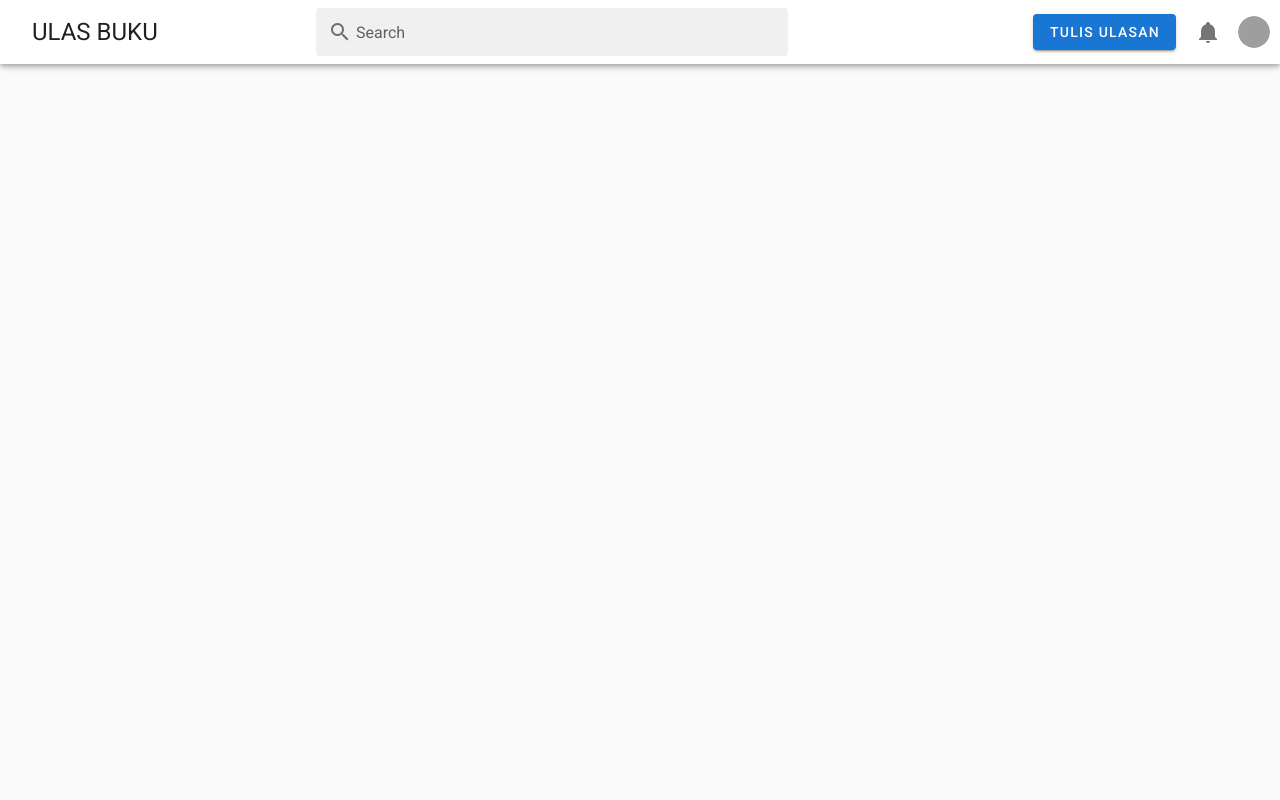
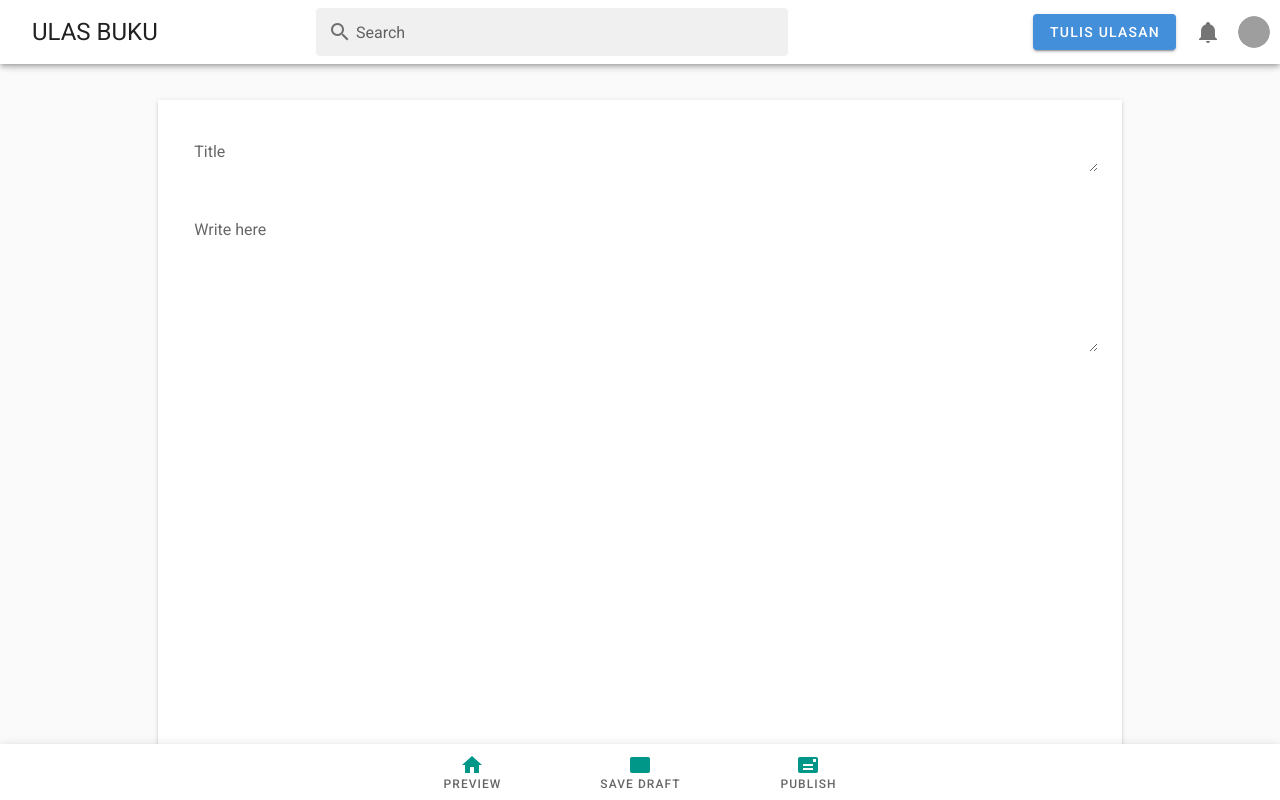
Before and after one commit to arifintahu/ulasbuku-client, a Vue app: page /write in a window 1280 px wide. Shown: the top 800 px of the page. Built offline with nearby package versions, Linux system fonts and the light colour scheme; grey boxes are pictures that could not be loaded.

Commit message:
add new review page

```diff
--- a/src/App.vue
+++ b/src/App.vue
@@ -26,7 +26,7 @@
         class="hidden-sm-and-down"
       />
       <v-spacer />
-      <v-btn color="primary" class="mx-2 hidden-sm-and-down">Tulis Ulasan</v-btn>
+      <v-btn color="primary" class="mx-2 hidden-sm-and-down" :to="{ name : 'Write'}">Tulis Ulasan</v-btn>
       <v-btn icon>
         <v-icon>mdi-bell</v-icon>
       </v-btn>
--- a/src/components/ReviewPost.vue
+++ b/src/components/ReviewPost.vue
@@ -10,8 +10,8 @@
         ></v-img>
         <v-container class="content pa-6 ">
         	<section id="title">
-        		<div class="display-2">{{content.title}}</div>
-		        <div class="body-1 py-2">
+        		<div class="display-1">{{content.title}}</div>
+		        <div class="body-2 py-2">
 		            <v-avatar size="24" class="mr-1" color="grey">
 		               <v-img :src="avatar"></v-img>
 		            </v-avatar>
@@ -23,6 +23,9 @@
         			{{content.body}}
         		</div>
         	</section>
+          <section id="profile">
+            <ReviewProfile :profile="profile"></ReviewProfile>
+          </section>
         </v-container>
     </v-sheet>
 
@@ -30,10 +33,19 @@
 </template>
 
 <script>
+  import ReviewProfile from '@/components/ReviewProfile.vue';
+
 	export default {
 		props: ['content'],
+    components: {
+      ReviewProfile
+    },
 		data: () => ({
-
+      profile : {
+        name : 'Miftahul Arifin',
+        desc : 'Electrical engineer who turned out to software developer. <br> Web Application Developer and also Big Data Developer',
+        username : '@arifintahu'
+      }
 		})
 	}
 </script>
--- /dev/null
+++ b/src/components/ReviewProfile.vue
@@ -0,0 +1,30 @@
+<template>
+  <div>
+
+    <div class="d-flex my-2">
+        <v-avatar size="64" class="mr-1" color="grey">
+           <v-img :src="avatar"></v-img>
+        </v-avatar>
+        <div class="mx-2">
+          <div class="title">
+            {{profile.name}}
+          </div>
+          <div v-html="profile.desc"></div>
+          <div class="font-weight-light">{{profile.username}}</div>
+        </div>
+    </div>
+
+  </div>
+</template>
+
+<script>
+	export default {
+		props: ['profile'],
+		data: () => ({
+
+		})
+	}
+</script>
+
+<style scoped>
+</style>
--- /dev/null
+++ b/src/components/WriteBottom.vue
@@ -0,0 +1,34 @@
+<template>
+  <div>
+    <v-bottom-navigation
+      grow
+      fixed
+    >
+      <v-btn>
+        <span>PREVIEW</span>
+        <v-icon color="teal">mdi-home</v-icon>
+      </v-btn>
+
+      <v-btn>
+        <span>SAVE DRAFT</span>
+        <v-icon color="teal">mdi-card</v-icon>
+      </v-btn>
+
+      <v-btn>
+        <span>PUBLISH</span>
+        <v-icon color="teal">mdi-mail</v-icon>
+      </v-btn>
+    </v-bottom-navigation>
+  </div>
+</template>
+
+<script>
+	export default {
+		data: () => ({
+
+		})
+	}
+</script>
+
+<style scoped>
+</style>
--- /dev/null
+++ b/src/components/WriteSheet.vue
@@ -0,0 +1,40 @@
+<template>
+  <div>
+  	<v-sheet width="100%" height="2300px" elevation="2">
+  		<v-container class="pa-6">
+  			<div id="title">
+  				<v-textarea
+		          solo
+		          name="input-title"
+		          label="Title"
+		          single-line
+		          class="display-1"
+		          flat
+		          rows="1"
+         		  row-height="12"
+		        ></v-textarea>
+  			</div>
+  			<div id="body">
+  				<v-textarea
+		          solo
+		          name="input-body"
+		          label="Write here"
+		          class="body-1"
+		          flat
+		        ></v-textarea>
+  			</div>
+  		</v-container>
+  	</v-sheet>
+  </div>
+</template>
+
+<script>
+	export default {
+		data: () => ({
+
+		})
+	}
+</script>
+
+<style scoped>
+</style>
--- a/src/router/index.js
+++ b/src/router/index.js
@@ -1,6 +1,6 @@
 import Vue from 'vue'
 import VueRouter from 'vue-router'
-import Home from '../views/Home.vue'
+import Home from '@/views/Home.vue'
 
 Vue.use(VueRouter)
 
@@ -15,6 +15,16 @@ Vue.use(VueRouter)
     name: 'Review',
     component: () => import('@/views/Review.vue'),
     props: true
+  },
+  {
+    path: '/write',
+    name: 'Write',
+    component: () => import('@/views/Write.vue')
+  },
+  {
+    path: '*',
+    name: '404',
+    component: () => import('@/views/404.vue')
   },
   {
     path: '/about',
--- /dev/null
+++ b/src/views/404.vue
@@ -0,0 +1,23 @@
+<template>
+  <v-container>
+    <v-row class="text-center">
+      <v-col cols="12">
+        <v-img
+          :src="require('../assets/logo.svg')"
+          class="my-3"
+          contain
+          height="200"
+        />
+      </v-col>
+
+      <v-col class="mb-4">
+        <h1 class="display-2 font-weight-bold mb-3">
+          404
+        </h1>
+        <p class="subheading font-weight-regular">
+          Page Not Found
+        </p>
+      </v-col>
+    </v-row>
+  </v-container>
+</template>
--- /dev/null
+++ b/src/views/Write.vue
@@ -0,0 +1,27 @@
+<template>
+  <v-container>
+
+    <v-row justify="space-around">
+      <v-col lg="10" sm="12">
+        <WriteSheet></WriteSheet>
+      </v-col>
+    </v-row>
+    <WriteBottom></WriteBottom>
+
+  </v-container>
+</template>
+
+<script>
+// @ is an alias to /src
+import WriteSheet from '@/components/WriteSheet.vue';
+import WriteBottom from '@/components/WriteBottom.vue';
+
+
+export default {
+  name: 'Review',
+  components: {
+    WriteSheet,
+    WriteBottom
+  }
+}
+</script>
```
